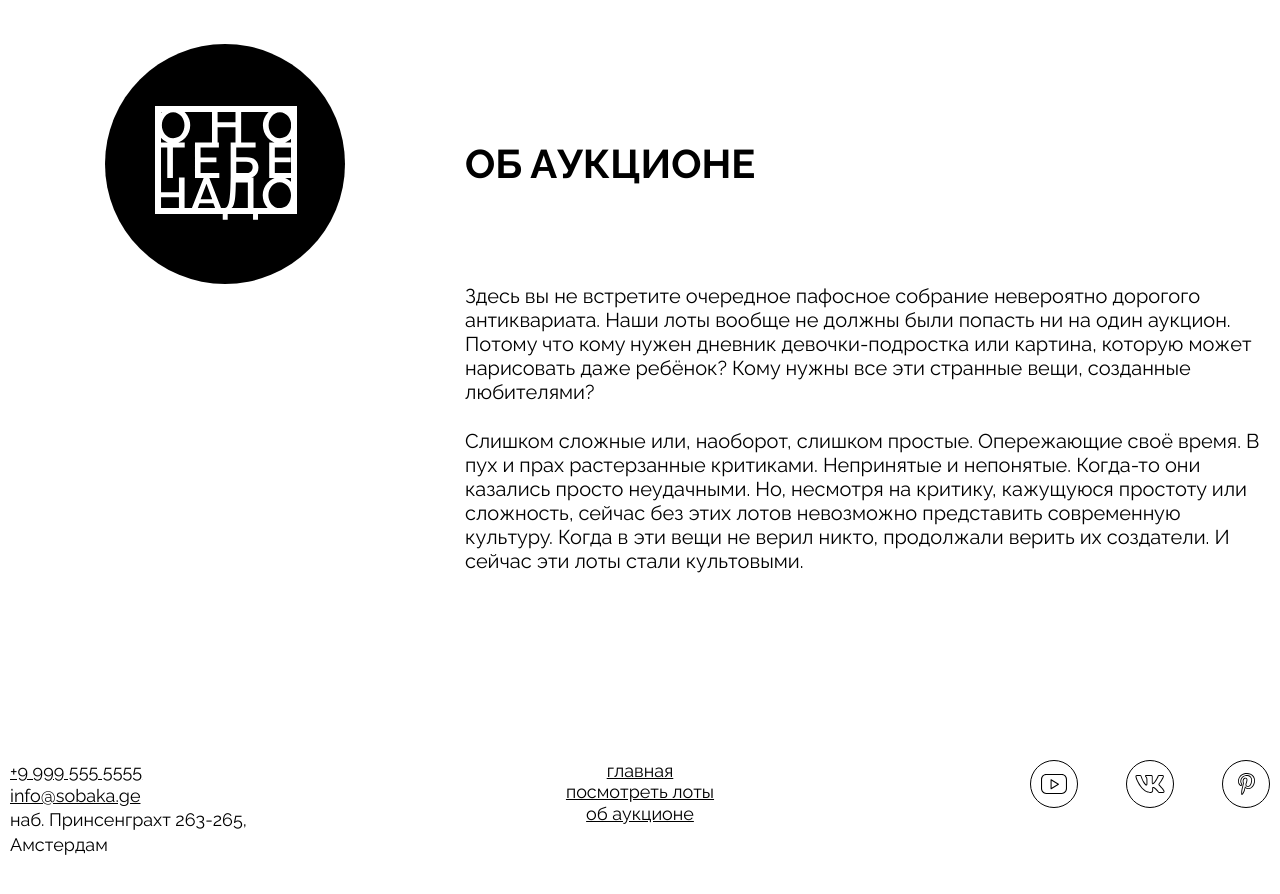
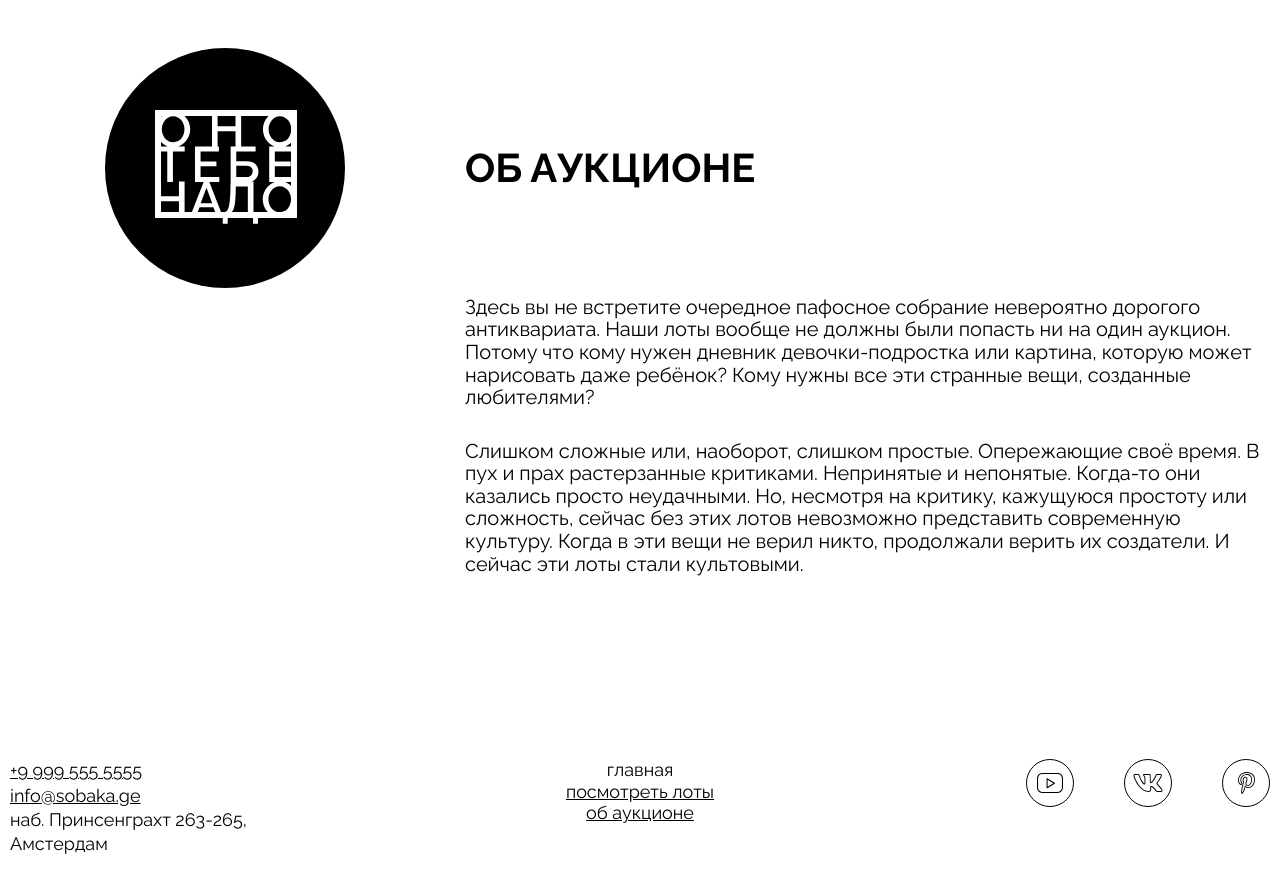
Before and after one commit to Vi-KaP/ono-tebe-nado, a plain HTML site: page index.html in a window 1280 px wide. Shown: the part 2420-3314 px from the top of the page. Drawn offline with Linux system fonts and the light colour scheme.

Commit message:
third_attempt

```diff
--- a/index.html
+++ b/index.html
@@ -6,15 +6,15 @@
 		<meta name="viewport" content="width=device-width, initial-scale=0.0" />
 		<title>Оно тебе надо — аукцион вещей, в которые никто не верил</title>
 		<link rel="stylesheet" href="./fonts/fonts.css" />
+		<link rel="stylesheet" href="./styles/global.css" />
 		<link rel="stylesheet" href="./styles/style.css" />
-		<link rel="stylesheet" href="./styles/global.css" />
 	</head>
 	<body>
 		<header class="header">
 			<div class="container">
 				<nav class="box">
 					<ul class="header__menu">
-						<li class="header__menu-list header_menu-list_active">
+						<li class="header__menu-list header__list_no-bullit">
 							<a class="header__menu-link">главная</a>
 						</li>
 						<li class="header__menu-list">
@@ -160,14 +160,14 @@
 						<a href="mailto:info@sobaka.ge" class="footer__contacts-mail"
 							>info@sobaka.ge</a
 						>
-						<a class="footer__contacts-address">
-							<p>наб. Принсенграхт 263-265, Амстердам</p>
-						</a>
+						<p class="footer__contacts-address">
+							наб. Принсенграхт 263-265, Амстердам
+						</p>
 					</address>
 					<nav class="footer__menu">
 						<ul class="footer__menu">
 							<li class="footer__menu-list">
-								<a href="#" class="footer__menu-link">главная</a>
+								<a class="footer__menu-link">главная</a>
 							</li>
 							<li class="footer__menu-list">
 								<a href="#0" class="footer__menu-link">посмотреть лоты</a>
--- a/styles/style.css
+++ b/styles/style.css
@@ -1,5 +1,4 @@
 body {
-	font-family: 'Raleway', sans-serif;
 	font-weight: 400;
 	font-size: 18px;
 	line-height: 1.35;
@@ -34,7 +33,7 @@ body {
 	list-style-type: circle;
 }
 
-.header_menu-list_active {
+.header__list_no-bullit {
 	list-style-type: none;
 }
 
@@ -56,7 +55,6 @@ body {
 .cover {
 	margin: 0 auto;
 	margin-top: 92px;
-	/* height: 757px; */
 	max-width: 1440px;
 	background-image: url(../images/cover.jpg);
 	background-repeat: no-repeat;
@@ -151,12 +149,13 @@ body {
 .heading {
 	font-size: 40px;
 	font-weight: 700;
+	line-height: 60px;
 	text-transform: uppercase;
 }
 
 .heading__lots {
 	padding-left: 40px;
-	padding-bottom: 27px;
+	padding-bottom: 20px;
 }
 
 .lots__card-list {
@@ -222,7 +221,7 @@ body {
 }
 
 .about__column {
-	margin-top: 175px;
+	margin-top: 180px;
 	display: grid;
 	grid-template-columns: 430px 1fr;
 	grid-template-rows: auto auto;
@@ -245,11 +244,12 @@ body {
 }
 
 .about__text {
+	margin-top: 8px;
 	grid-column: 2;
 	display: grid;
-	row-gap: 25px;
+	row-gap: 31px;
 	font-size: 20px;
-	line-height: 1.2;
+	line-height: 1.13;
 }
 
 .container__footer {
@@ -257,7 +257,7 @@ body {
 }
 
 .footer__box {
-	margin-top: 187px;
+	margin-top: 184px;
 	margin-bottom: 92px;
 }
 
@@ -279,8 +279,8 @@ body {
 }
 
 .footer__social-list {
-	width: 240px;
 	display: flex;
+	gap: 50px;
 	justify-content: space-between;
 	list-style-type: none;
 }
```
